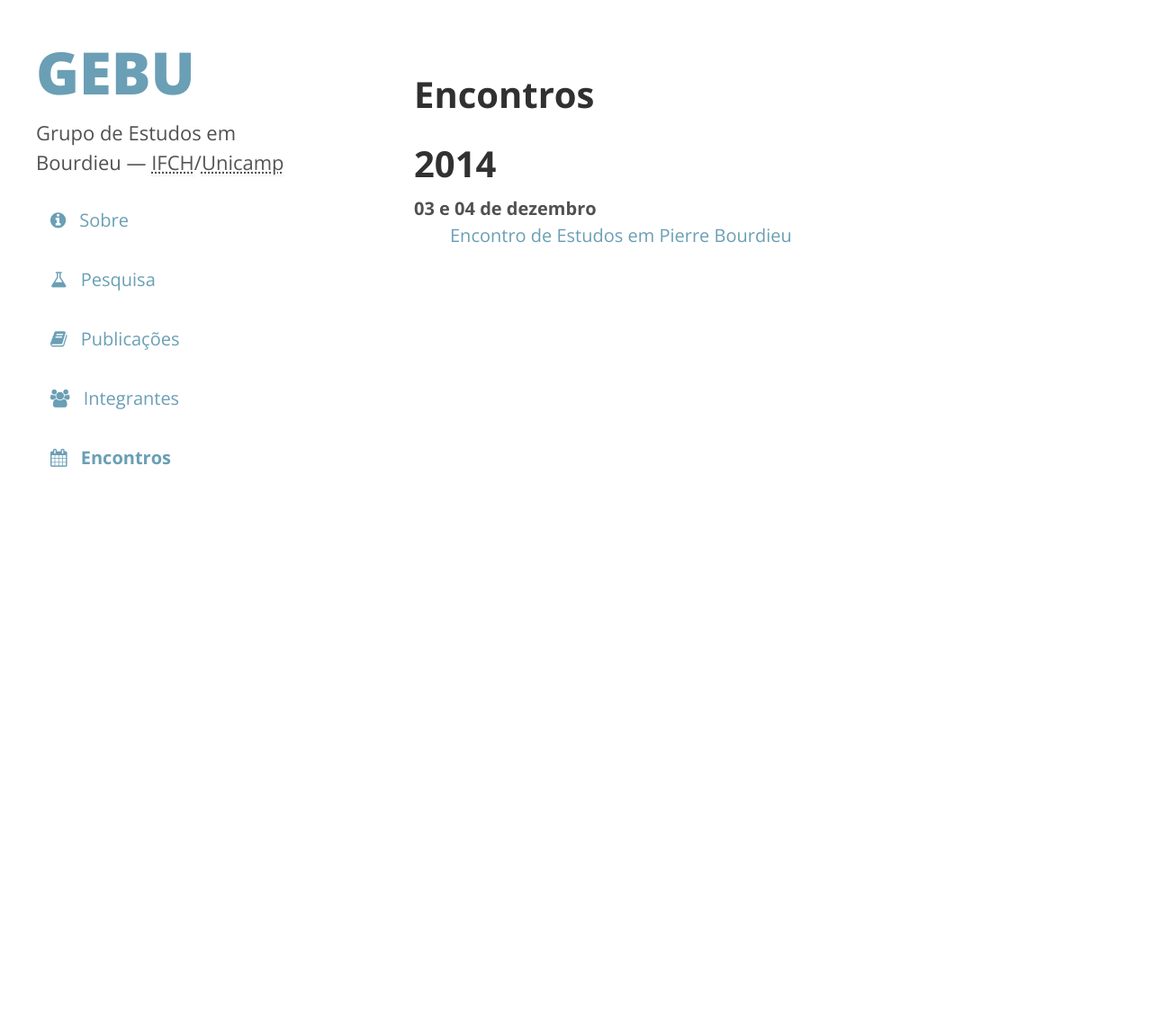
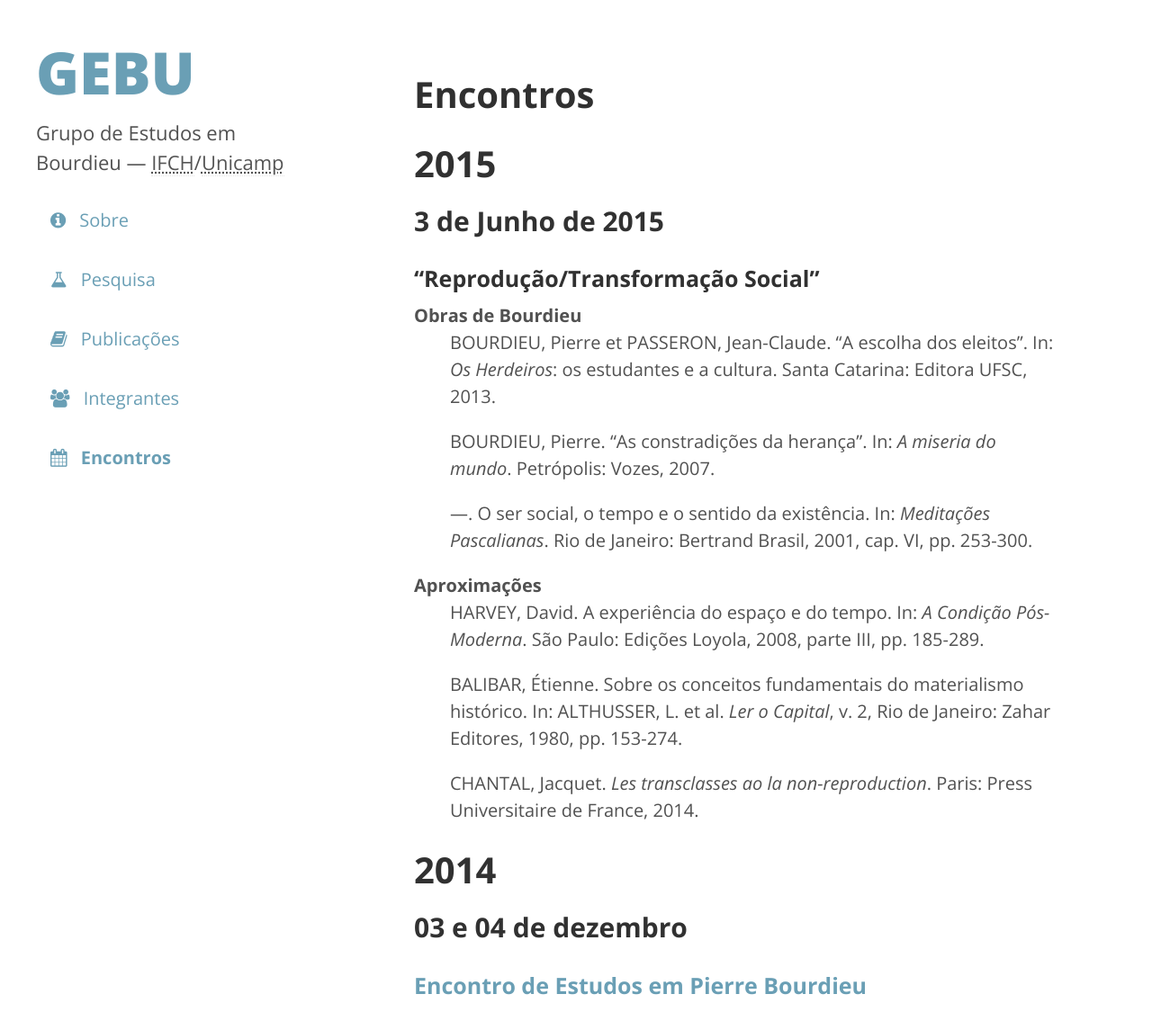
Before and after one commit to hbpasti/gebu.github.io, a Jekyll site: the page built from encontros.md, in a window 1280 px wide and 1271 px high. Shown: the top 1145 px of the window at 90% size. Built offline with Jekyll 4.4.1, drawn with Linux system fonts in a browser that asks for light colours; nearby versions of some CDN libraries.

Commit message:
Minor tweaks. Add june's meeting to schedule

```diff
--- a/_config.yml
+++ b/_config.yml
@@ -7,7 +7,9 @@ permalink:        pretty
 relative_permalinks: true
 
 # Setup
-title:            GEBU
+title:
+  short:          GEBU
+  long:           Grupo de Estudos em Bourdieu — IFCH/Unicamp
 tagline:          'Grupo de Estudos em Bourdieu — <abbr title="Instituto de Filosofia e Ciências Humanas">IFCH</abbr>/<abbr title="Universidade Estadual de Campinas">Unicamp</abbr>'
 description:      'Grupo de Estudos em Bourdieu — <abbr title="Instituto de Filosofia e Ciências Humanas">IFCH</abbr>/<abbr title="Universidade Estadual de Campinas">Unicamp</abbr>'
 url:              https://gebu.github.io
--- a/_includes/head.html
+++ b/_includes/head.html
@@ -8,9 +8,9 @@
 
   <title>
     {% if page.title == "Home" %}
-      {{ site.title }} &middot; {{ site.tagline }}
+      {{ site.title.short }} &middot; {{ site.title.long }}
     {% else %}
-      {{ page.title }} &middot; {{ site.title }}
+      {{ page.title }} &middot; {{ site.title.short }} &mdash; {{ site.title.long }}
     {% endif %}
   </title>
 
--- a/_includes/sidebar.html
+++ b/_includes/sidebar.html
@@ -4,7 +4,7 @@
     <div class="sidebar-about">
       <h1>
         <a href="{{ site.baseurl }}">
-          {{ site.title }}
+          {{ site.title.short }}
         </a>
       </h1>
       <p class="lead">{{ site.description }}</p>
--- a/atom.xml
+++ b/atom.xml
@@ -5,7 +5,7 @@ layout: null
 <?xml version="1.0" encoding="utf-8"?>
 <feed xmlns="http://www.w3.org/2005/Atom">
 
- <title>{{ site.title }}</title>
+  <title>{{ site.title.short }} &middot; {{ site.title.long }}</title>
  <link href="{{ site.url }}/atom.xml" rel="self"/>
  <link href="{{ site.url }}/"/>
  <updated>{{ site.time | date_to_xmlschema }}</updated>
--- a/encontros.md
+++ b/encontros.md
@@ -5,8 +5,40 @@ weight: 3
 icon: calendar
 ---
 
-# 2014
+# 2015
 {: .ano-corrente}
 
-03 e 04 de dezembro
-:   [Encontro de Estudos em Pierre Bourdieu]({{ base.site.url }}/encontro-de-estudos-em-pierre-bourdieu/ "Página do Encontro de Estudos em Pierre Bourdieu")
+## 3 de Junho de 2015
+
+### "Reprodução/Transformação Social"
+
+Obras de Bourdieu
+
+: BOURDIEU, Pierre et PASSERON, Jean-Claude. "A escolha dos eleitos".
+In: *Os Herdeiros*: os estudantes e a cultura. Santa Catarina: Editora UFSC, 2013.
+
+: BOURDIEU, Pierre. "As constradições da herança". In: *A miseria do
+mundo*. Petrópolis: Vozes, 2007.
+
+: ―. O ser social, o tempo e o sentido da existência. In:
+*Meditações Pascalianas*. Rio de Janeiro: Bertrand Brasil, 2001, cap.
+VI, pp. 253-300.
+
+Aproximações
+
+: HARVEY, David. A experiência do espaço e do tempo. In: *A Condição
+Pós-Moderna*. São Paulo: Edições Loyola, 2008, parte III, pp.
+185-289.
+
+: BALIBAR, Étienne. Sobre os conceitos fundamentais do materialismo
+histórico. In: ALTHUSSER, L. et al. *Ler o Capital*, v. 2, Rio de
+Janeiro: Zahar Editores, 1980, pp. 153-274.
+
+: CHANTAL, Jacquet. *Les transclasses ao la non-reproduction*. Paris:
+Press Universitaire de France, 2014.
+
+# 2014
+
+## 03 e 04 de dezembro
+
+### [Encontro de Estudos em Pierre Bourdieu]({{ base.site.url }}/encontro-de-estudos-em-pierre-bourdieu/ "Página do Encontro de Estudos em Pierre Bourdieu")
```
